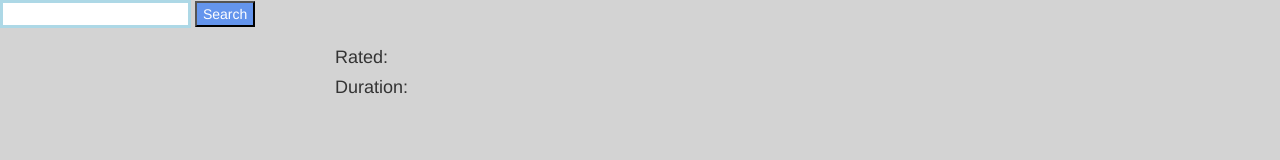
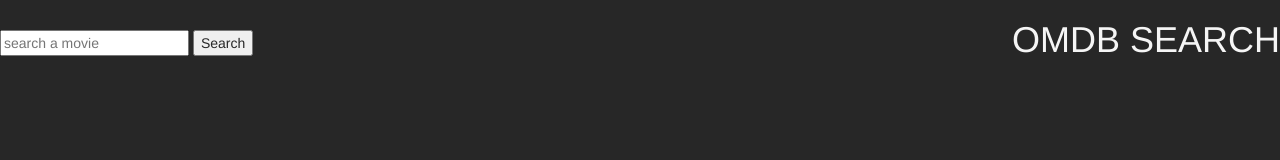
Before and after one commit to Chriskimm1/OmdbAngular, a website: page index.html in a window 1280 px wide. Drawn offline with nearby package versions, Linux system fonts and the light colour scheme.

Commit message:
added sass watch and style

```diff
--- a/css/style.scss
+++ b/css/style.scss
@@ -1,27 +1,34 @@
 body {
-    background-color: lightgrey;
+  background-color: #272727;
+  color: whitesmoke;
+
+  .container {
+    margin: 0;
   }
 
-.header {
-    height: 5rem;
-    background-color: darkgrey;
-    margin-top: -1rem;
-    padding: 1rem;
-    margin: 0 0 1rem 0;
-    color: white;
+  form {
+    margin-top: 3rem;
+    color:  #272727;
+  }
 }
 
-.header h1 {
-    text-align: center;
+.movie-side-info {
+  height: 40.0rem;
+  background-color: #A4A4A4;
+  overflow-y: scroll;
+  color:  #272727;
+
+  h1 {
+    font-size: 1.8rem;
+    margin: 0;
   }
 
-#content {
-    button {
-        background-color: cornflowerblue;
-        color: white;
+  h3 {
+    font-size: 1.3rem;
   }
 
-    input {
-        border : solid lightblue 0.3rem;
+  .movie-container {
+    border: solid black 0.3rem;
+    margin-top: 1rem;
   }
 }
--- a/index.html
+++ b/index.html
@@ -11,14 +11,21 @@
     <script src="omdbController.js"></script>
 </head>
 <body>
-    <div id="content" ng-app="Omdb" ng-controller="moviesCtrl">
-        <form action="" ng-submit="findMovies($event)">
-            <input type="text" ng-model="searchText"/>
+
+
+    <div ng-app="Omdb" ng-controller="moviesCtrl">
+        <div class="nav">
+            <h1 class="pull-right">OMDB SEARCH</h1>
+            <form class="pull-left" action="" ng-submit="findMovies($event)">
+                <input placeholder="search a movie" type="text" ng-model="searchText"/>
                 <button>Search</button>
                 <!-- <pre>{{ajaxResonse | json}}</pre>-->
             </form>
+        </div>
 
-        <div class="container col-md-3">
+        <div class="container content">
+            <div class="movie-side-info col-md-3" ng-show="movies">
+                <div class="">
                     <div ng-repeat="movie in movies" class="movie-container">
                         <div ng-click="showMovieInfo(movie.Title)">
                             <h1>{{movie.Title}}</h1>
@@ -26,18 +33,20 @@
                         </div>
                     </div>
                 </div>
+            </div>
 
-        <div class="container col-md-9">
-            <div>
+            <div class="col-md-9">
+                <div ng-if="movie" class="movieDetailBox">
                     <h1>{{movie.Title}}</h1>
                     <h3>{{movie.Year}}</h3>
                     <h4>Rated:{{movie.Rated}}</h4>
                     <h4>Duration:{{movie.Runtime}}</h4>
                     <h5>{{movie.Plot}}</h5>
                     <img src="{{movie.Poster}}" alt=""/>
-
                 </div>
             </div>
+        </div>
+
     </div>
 
 
```
Also changed, not shown: css/style.css, 1 other file. Lines whose indentation alone changed are shown as unchanged.
